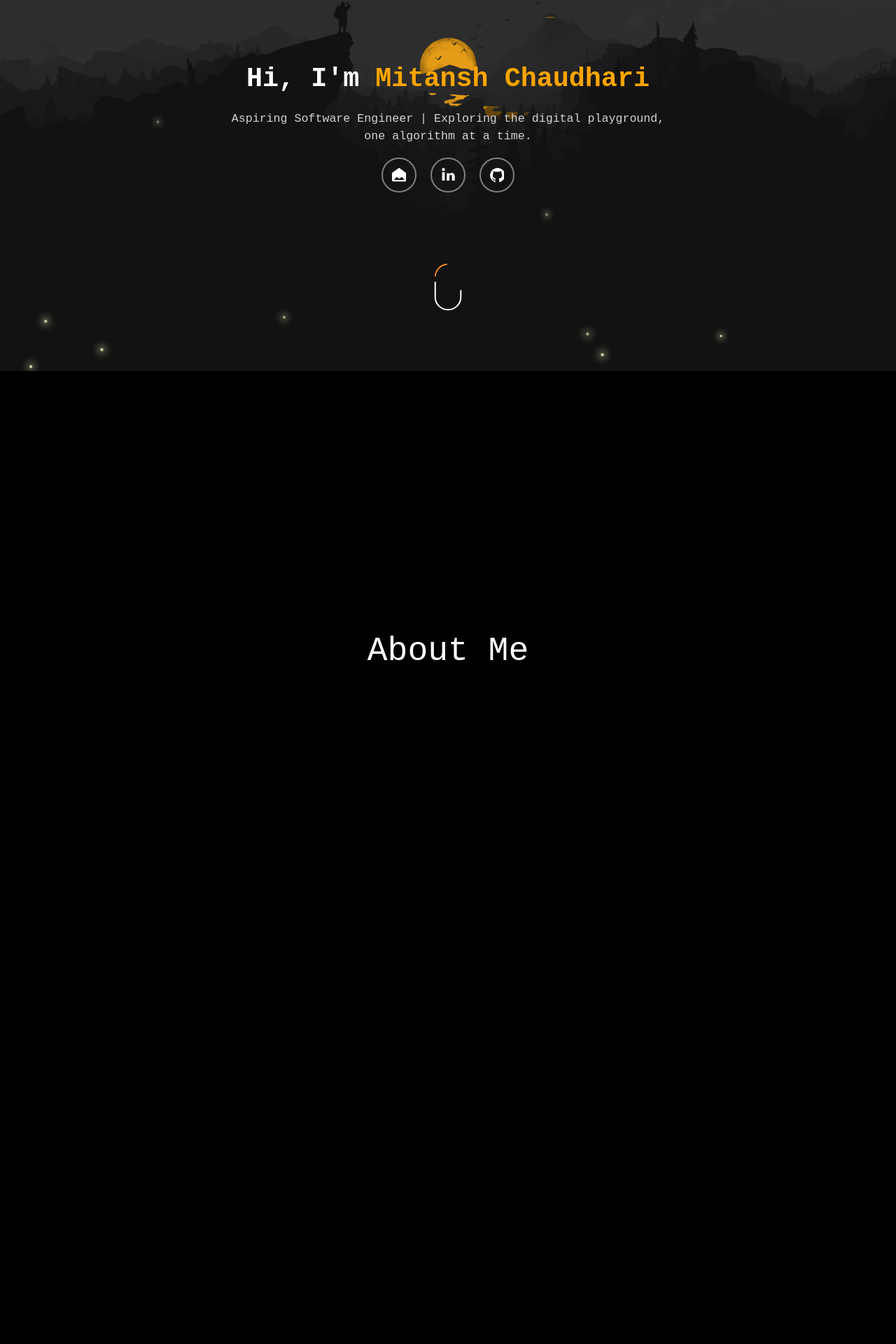
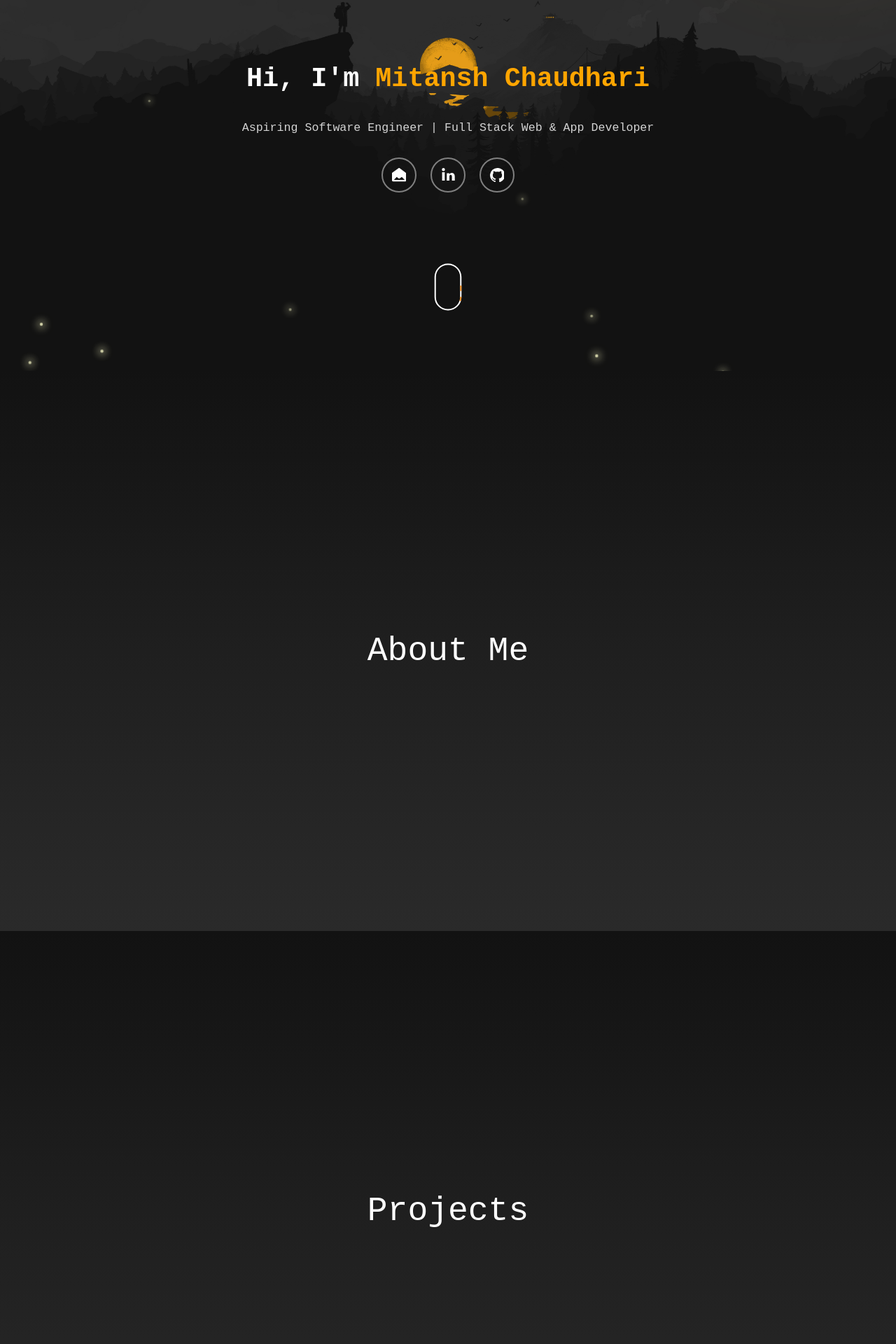
Before and after one commit to MitChaudhari/my-portfolio, a Next.js app: page / in a window 1280 px wide. Shown: the part 270-2190 px from the top of the page at 70% size. Before the commit the page ends 1600 px from the top, so only its background shows below. Built offline with nearby package versions, Linux system fonts and the light colour scheme.

Commit message:
Navs added, homePageUpdates

```diff
--- /dev/null
+++ b/src/components/Navbar.tsx
@@ -0,0 +1,159 @@
+import React, { useState, useEffect } from 'react';
+import Link from 'next/link';
+import Image from 'next/image';
+
+
+const Navbar = () => {
+  const [isVisible, setIsVisible] = useState(false);
+  const [hoveredNav, setHoveredNav] = useState<string | null>(null);
+  const [activeNav, setActiveNav] = useState<string | null>(null);
+  const [menuOpen, setMenuOpen] = useState(false);
+
+  useEffect(() => {
+    const handleScroll = () => {
+      const homeHeight = document.getElementById('home')?.offsetHeight || 0;
+      const currentScrollY = window.scrollY;
+
+      if (currentScrollY >= homeHeight) {
+        setIsVisible(true);
+      } else {
+        setIsVisible(false);
+      }
+    };
+
+    const sections = ['home', 'about', 'projects', 'contact'];
+    const observer = new IntersectionObserver(
+      (entries) => {
+        entries.forEach((entry) => {
+          if (entry.isIntersecting) {
+            setActiveNav(entry.target.id.charAt(0).toUpperCase() + entry.target.id.slice(1));
+          }
+        });
+      },
+      { threshold: 0.6 }
+    );
+
+    sections.forEach((id) => {
+      const section = document.getElementById(id);
+      if (section) observer.observe(section);
+    });
+
+    window.addEventListener('scroll', handleScroll);
+
+    return () => {
+      window.removeEventListener('scroll', handleScroll);
+      observer.disconnect();
+    };
+  }, []);
+
+  const handleMouseEnter = (nav: string) => {
+    setHoveredNav(nav);
+  };
+
+  const handleMouseLeave = () => {
+    setHoveredNav(null);
+  };
+
+	const getNavClass = (nav: string) => {
+		const isHovered = hoveredNav === nav;
+		const isActive = !hoveredNav && activeNav === nav;
+
+		if (isHovered) {
+			return 'scale-110 text-[#FFA500] opacity-100 font-bold';
+		} else if (isActive) {
+			return 'text-[#FFA500] opacity-100 font-bold';
+		} else {
+			return 'opacity-50 font-bold';
+		}
+	};
+
+
+  const toggleMenu = () => {
+    setMenuOpen(!menuOpen);
+  };
+
+  const closeMenu = () => {
+    setMenuOpen(false);
+  };
+
+  return (
+    <div
+      className={`fixed top-0 left-0 w-full h-20 bg-[rgba(14,13,13,0.7)] flex justify-end items-center pr-[3%] transition-opacity duration-300 ${
+        isVisible ? 'opacity-100' : 'opacity-0 pointer-events-none'
+      }`}
+    >
+      <div className="flex items-center justify-between w-full px-4 md:px-10 lg:px-20">
+			<div className="flex items-center">
+				<Link href="#home" scroll={false}>
+					<Image
+						src="/images/logo/logo.png"
+						alt="Logo"
+						width={40}
+						height={40}
+						className="w-auto h-auto cursor-pointer transition-transform duration-300 hover:scale-110"
+					/>
+				</Link>
+			</div>
+
+        {/* Hamburger Menu for Mobile */}
+        <div className="md:hidden" onClick={toggleMenu}>
+          <div className="space-y-2">
+            <span className="block w-8 h-0.5 bg-white"></span>
+            <span className="block w-8 h-0.5 bg-white"></span>
+            <span className="block w-8 h-0.5 bg-white"></span>
+          </div>
+        </div>
+
+        {/* Navigation Links */}
+        <nav
+          className={`${
+            menuOpen ? 'block' : 'hidden'
+          } absolute top-20 right-0 w-full md:w-auto md:static md:flex space-y-4 md:space-y-0 md:space-x-8 bg-[rgba(14,13,13,0.9)] md:bg-transparent md:items-center md:justify-end md:flex-row`}
+        >
+          <Link href="#home" scroll={false}>
+            <div
+              className={`px-4 py-2 transition-all duration-300 cursor-pointer ${getNavClass('Home')}`}
+              onMouseEnter={() => handleMouseEnter('Home')}
+              onMouseLeave={handleMouseLeave}
+              onClick={closeMenu}
+            >
+              Home
+            </div>
+          </Link>
+          <Link href="#about" scroll={false}>
+            <div
+              className={`px-6 py-3 transition-all duration-300 cursor-pointer ${getNavClass('About')}`}
+              onMouseEnter={() => handleMouseEnter('About')}
+              onMouseLeave={handleMouseLeave}
+              onClick={closeMenu}
+            >
+              About
+            </div>
+          </Link>
+          <Link href="#projects" scroll={false}>
+            <div
+              className={`px-6 py-3 transition-all duration-300 cursor-pointer ${getNavClass('Projects')}`}
+              onMouseEnter={() => handleMouseEnter('Projects')}
+              onMouseLeave={handleMouseLeave}
+              onClick={closeMenu}
+            >
+              Projects
+            </div>
+          </Link>
+          <Link href="#contact" scroll={false}>
+            <div
+              className={`px-6 py-3 transition-all duration-300 cursor-pointer ${getNavClass('Contact')}`}
+              onMouseEnter={() => handleMouseEnter('Contact')}
+              onMouseLeave={handleMouseLeave}
+              onClick={closeMenu}
+            >
+              Contact
+            </div>
+          </Link>
+        </nav>
+      </div>
+    </div>
+  );
+};
+
+export default Navbar;
--- a/src/pages/index.tsx
+++ b/src/pages/index.tsx
@@ -8,6 +8,7 @@ import Lottie from 'lottie-react';
 import { createFireflies } from '../utils/firefliesEffect';
 import { addJumpEffectToIcons } from '../utils/iconJumpEffect';
 import { handleScroll } from '../utils/handleScroll';
+import Navbar from '../components/Navbar';
 
 export default function Home() {
   const firefliesRef = useRef<HTMLDivElement>(null);
@@ -41,13 +42,14 @@ export default function Home() {
 
   return (
     <>
-      <div className="home-container">
-        <Head>
-          <title>Mitansh's Portfolio</title>
-          <meta name="description" content="My personal portfolio styled like an IDE" />
-          <link rel="icon" href="/images/logo/logo.png" />
-        </Head>
+      <Head>
+        <title>Mitansh's Portfolio</title>
+        <meta name="description" content="My personal portfolio Website." />
+        <link rel="icon" href="/images/logo/logo.png" />
+      </Head>
 
+      {/* Home Section */}
+      <div id="home" className="home-container">
         <div className="development-banner">
           <p>This website is under development 🚧</p>
         </div>
@@ -65,7 +67,7 @@ export default function Home() {
         </div>
 
         <div className="sub-title-container">
-          <p>Aspiring Software Engineer | Exploring the digital playground, one algorithm at a time.</p>
+          <p>Aspiring Software Engineer | Full Stack Web & App Developer</p>
         </div>
         <div className="social-icons-container">
           <a href="mailto:mitansh46@gmail.com" className="social-icon email-icon">
@@ -88,12 +90,25 @@ export default function Home() {
         </div>
         <div className="lottie-animation-container">
           <a href="#about" onClick={handleScroll}>
-          {animationData && <Lottie animationData={animationData} loop={true} />}
+            {animationData && <Lottie animationData={animationData} loop={true} />}
           </a>
         </div>
       </div>
+      <Navbar />
+
+      {/* About Section */}
       <section id="about" className="about-section">
         <h2 className="about-title">About Me</h2>
+      </section>
+
+      {/* Projects Section */}
+      <section id="projects" className="projects-section">
+        <h2 className="about-title">Projects</h2>
+      </section>
+
+      {/* Contact Section */}
+      <section id="contact" className="contact-section">
+        <h2 className="about-title">Contact</h2>
       </section>
     </>
   );
--- a/src/styles/globals.css
+++ b/src/styles/globals.css
@@ -32,7 +32,6 @@ body {
   top: 20px; /* Slightly down from the top */
   left: 50%;
   transform: translateX(-50%);
-  /* background-color: rgba(127, 64, 39, 0.947); Semi-transparent black background */
   color: #f02525; /* White text color */
   padding: 8px 20px;
   border-radius: 8px; /* Rounded corners */
@@ -127,7 +126,44 @@ body {
   }
 }
 
+/* Animation for sliding and fading in from the left */
+@keyframes slideInLeft {
+  0% {
+    transform: translate(-100%, -50%); /* Start off-screen to the left */
+    opacity: 0;
+  }
+  100% {
+    transform: translate(-50%, -50%); /* End at centered position */
+    opacity: 1;
+  }
+}
+
+/* Updated animation for fading in the subtitle */
+@keyframes fadeIn {
+  0% {
+    opacity: 0;
+  }
+  100% {
+    opacity: 1;
+  }
+}
+
+
+/* Animation for sliding and fading in from the bottom */
+@keyframes slideInUp {
+  0% {
+    transform: translate(-50%, 100%); /* Start off-screen at the bottom */
+    opacity: 0;
+  }
+  100% {
+    transform: translate(-50%, -50%); /* End at centered position */
+    opacity: 1;
+  }
+}
+
+
 .title-container {
+  animation: slideInLeft 1s ease-out forwards;
   position: absolute;
   top: 48%;
   left: 50%;
@@ -144,16 +180,20 @@ body {
   color: #FFA500; /* Orange color for 'Mitansh Chaudhari' */
 }
 
+/* subtitle container */
 .sub-title-container {
   position: absolute;
   top: 55%;
   left: 50%;
   transform: translate(-50%, -50%);
   text-align: center;
-  font-size: 1.3vw; /* Responsive font size */
-  font-weight: 500; /* Thin font style */
-  color: #d4d4d4; /* Slightly dimmer color for the subtitle */
-  margin-top: 1vw; /* Space between title and subtitle */
+  font-size: 1.3vw;
+  font-weight: 500;
+  color: #d4d4d4;
+  margin-top: 1vw;
+  opacity: 0; /* Start fully hidden */
+  animation: fadeIn 1.5s ease-out forwards;
+  animation-delay: 1s; /* Delay to start after the title animation */
 }
 
 @keyframes jump {
@@ -174,6 +214,7 @@ body {
   justify-content: center;
   gap: 20px; /* Space between icons */
   z-index: 2;
+  animation: slideInUp 1.5s ease-out forwards;
 }
 
 .social-icon {
@@ -205,6 +246,7 @@ body {
 
 /* Lottie Animation Container */
 .lottie-animation-container {
+  animation: slideInUp 1s ease-out forwards;
   position: absolute;
   top: 85%; /* Adjusted to position underneath the icons */
   left: 50%;
@@ -212,7 +254,7 @@ body {
   width: 72px; /* Size of the Lottie animation */
   height: 72px;
   cursor: pointer;
-  transition: transform 0.3s ease-in-out;
+  transition: transform 0.4s ease-in-out;
 }
 
 /* Hover Effect */
@@ -220,32 +262,27 @@ body {
   transform: translate(-50%, -50%) scale(1.2); /* Pop-out effect on hover */
 }
 
-/* About Section */
-.about-section {
+/* General styles for sections */
+.about-section,
+.projects-section,
+.contact-section {
+  background: linear-gradient(
+    180deg,
+    #121212,
+    #1f1f1f 50%,
+    #2a2a2a 100%
+  );
   height: 100vh;
-  background-color: #000000; /* Black background */
   display: flex;
   justify-content: center;
   align-items: center;
+  color: #ffffff;
 }
 
-.about-title {
+.about-title,
+.projects-title,
+.contact-title {
   font-size: 3em;
   color: #ffffff;
   text-align: center;
 }
-
-/* About Section */
-.about-section {
-  height: 100vh;
-  background-color: #000000; /* Black background */
-  display: flex;
-  justify-content: center;
-  align-items: center;
-}
-
-.about-title {
-  font-size: 3em;
-  color: #ffffff;
-  text-align: center;
-}
```
